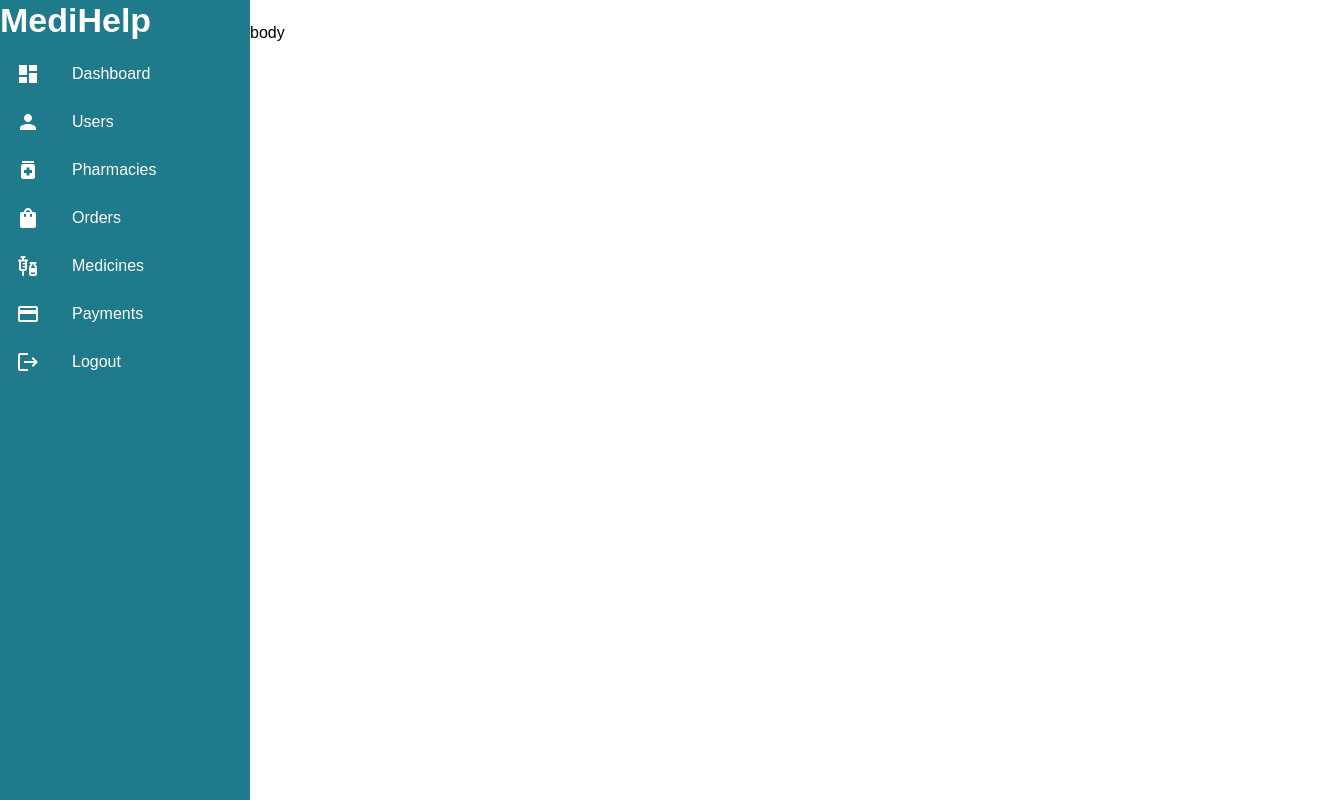
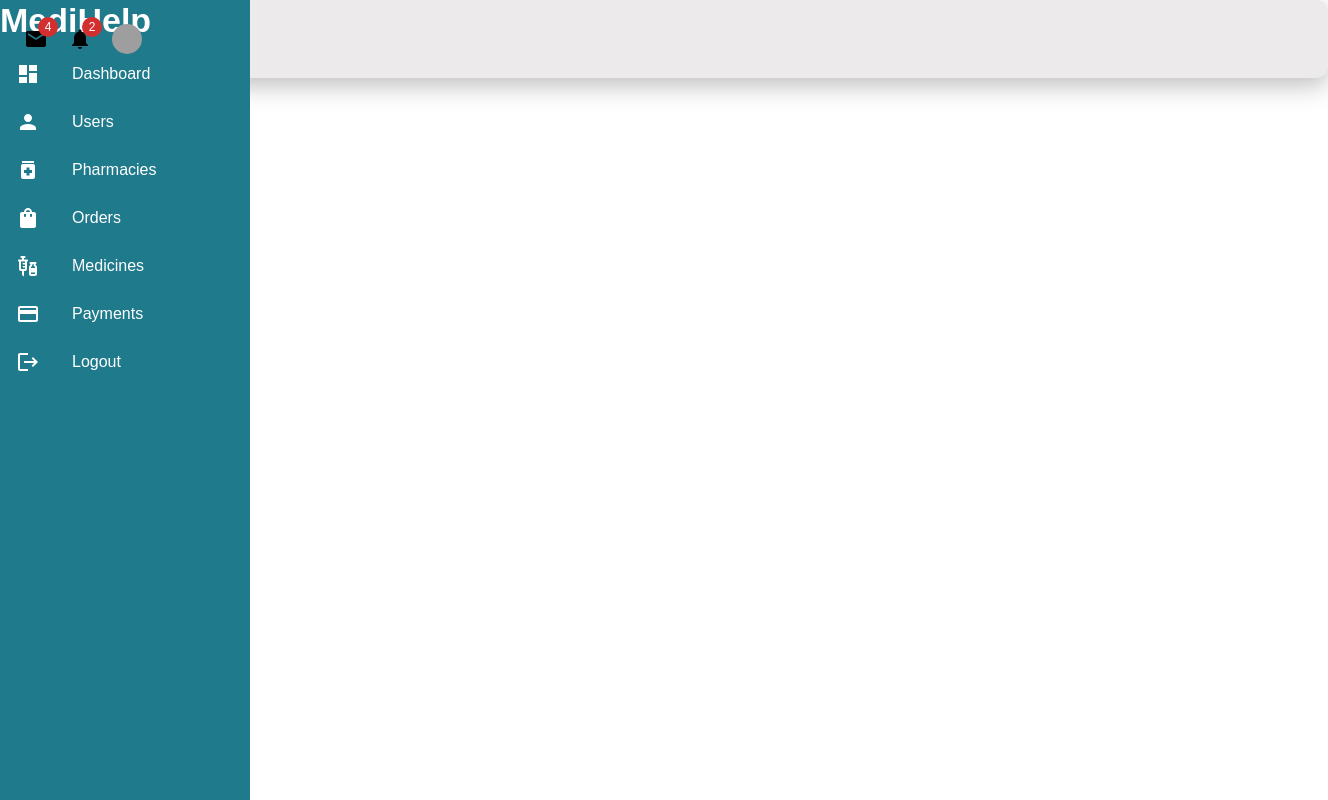
Before and after one commit to Benuka-Punchihewa/medihelp-admin-dashboard, a React (Create React App) app: page / in a window 1280 px wide. Shown: the whole page, 1328 px wide, since content can reach past the window. Built offline with nearby package versions, Linux system fonts and the light colour scheme; grey boxes are pictures that could not be loaded.

Commit message:
added partially complete NavBar

```diff
--- a/src/App.js
+++ b/src/App.js
@@ -2,21 +2,23 @@ import React from "react";
 import { Box, Grid, Stack } from "@mui/material";
 import { BrowserRouter, Routes, Route } from "react-router-dom";
 import Sidebar from "./components/common/SideBar";
+import NavBar from "./components/common/NavBar";
 
 const App = () => {
   return (
     <React.Fragment>
-      <Stack flexDirection="row">
+      <Stack flexDirection="row" sx={{width:'100%' ,display:'block'}}>
         <Box sx={{ width: 250 }}>
           <Sidebar />
         </Box>
-        <Box>
-          <Grid container spacing={3}>
-            <Grid item xs={12}></Grid>
+        <Box sx={{ }}>
+          <Grid container>
             <Grid item xs={12}>
-              body
-              {/* top navigation bar comes here */}
-              {/* views */}
+                <NavBar/>
+            </Grid>
+            <Grid item xs={12}>
+
+
               <BrowserRouter>
                 <Routes>{/* <Route path="/" element={<Home />} /> */}</Routes>
               </BrowserRouter>
--- a/src/components/common/NavBar.jsx
+++ b/src/components/common/NavBar.jsx
@@ -11,27 +11,17 @@ import {
   Typography,
 } from "@mui/material";
 import React, { useState } from "react";
-import colors from "../../assets/style/colour";
-import commonStyles from "../../assets/common";
+import colors from "../../assets/styles/colors";
+
 
 
 const Icons = styled(Box)(({ theme }) => ({
-  display: "none",
   alignItems: "center",
   gap: "20px",
-  [theme.breakpoints.up("sm")]: {
-    display: "flex",
-  },
+  display: "flex",
+
 }));
 
-const UserBox = styled(Box)(({ theme }) => ({
-  display: "flex",
-  alignItems: "center",
-  gap: "10px",
-  [theme.breakpoints.up("sm")]: {
-    display: "none",
-  },
-}));
 
 function NavBar() {
     const [open, setOpen] = useState(false);
@@ -45,13 +35,12 @@ function NavBar() {
             backgroundColor: colors.secondary,
             boxShadow: "0px 8px 25px rgba(0, 0, 0, 0.25)",
             p: 3,
-            width: 1000,
-            ml:25,
+            width: '100%',
           }}
         >
 
       <Icons sx={{
-           ml:110,
+        //    ml:110,
        }}>
            <Badge badgeContent={4} color="error">
              <Mail />
@@ -65,14 +54,6 @@ function NavBar() {
              onClick={(e) => setOpen(true)}
            />
          </Icons>
-
-         <UserBox onClick={(e) => setOpen(true)}>
-           <Avatar
-             sx={{ width: 30, height: 30 }}
-             src="https://images.pexels.com/photos/846741/pexels-photo-846741.jpeg?auto=compress&cs=tinysrgb&w=1260&h=750&dpr=2"
-           />
-           <Typography variant="span">John</Typography>
-         </UserBox>
 
 
        <Menu
```
